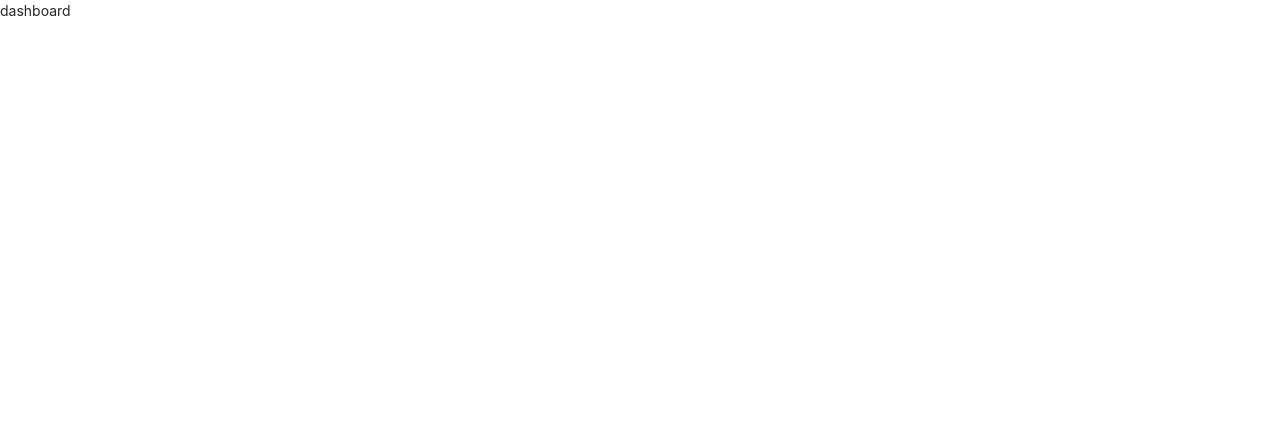
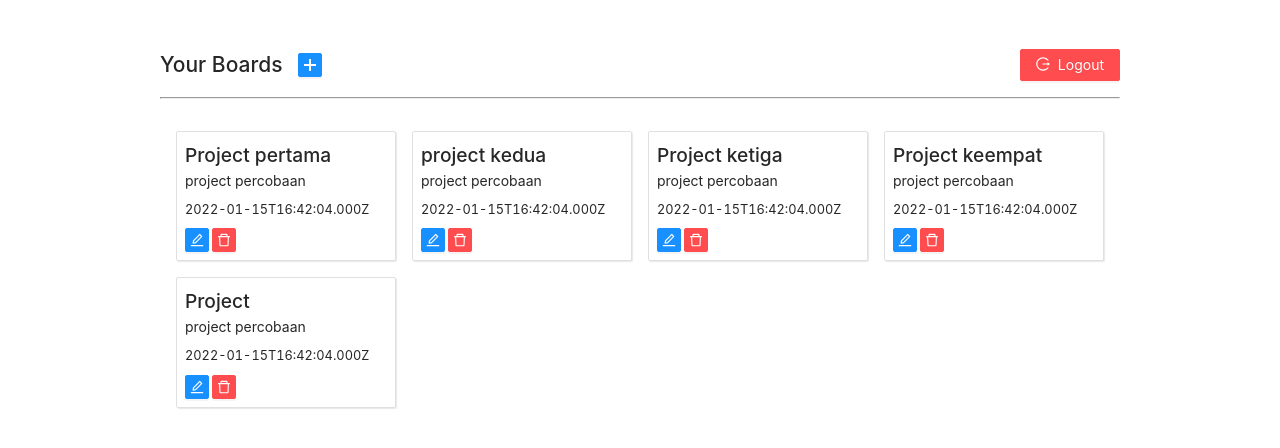
Before and after one commit to fuza-ail/kanban-project, a React (Create React App) app in the folder client/: page /dashboard in a window 1280 px wide. Shown: the top 448 px of the page. Built offline with nearby package versions, Linux system fonts and the light colour scheme.

Commit message:
dashboard

```diff
--- /dev/null
+++ b/client/src/components/boardCard/BoardCard.css
@@ -0,0 +1,39 @@
+.boardCard{
+  border: 1px solid rgba(128, 128, 128, 0.247);
+  border-radius:2px;
+  padding: 0.5rem;
+  box-shadow: 1px 1px 1px rgba(128, 128, 128, 0.185);
+  cursor: pointer;
+  transition: all 0.3s ease-in-out;
+}
+
+.boardCard:hover{
+  transform: scale(1.05);
+}
+
+.boardCard h2{
+  color:var(--primary-font-color);
+  font-size:1.2rem;
+}
+
+.boardCard-action{
+  display: flex;
+  gap: 0.2rem;
+}
+
+.boardCard-date{
+  font-size: 0.8rem;
+  margin: 0.5rem auto;
+}
+
+.dashboard-container .header{
+  display: flex;
+  align-items: center;
+  justify-content: space-between;
+}
+
+.dashboard-container .header .header-title{
+  display: flex;
+  align-items: center;
+  gap: 1rem;
+}
--- /dev/null
+++ b/client/src/components/boardCard/BoardCard.js
@@ -0,0 +1,29 @@
+import React from "react";
+import { Button } from "antd";
+import { DeleteOutlined, EditOutlined } from "@ant-design/icons";
+
+import "./BoardCard.css";
+
+export default function BoardCard(props) {
+  return (
+    <div className="boardCard">
+      <h2>{props.title}</h2>
+      <p>{props.description}</p>
+      <p className="boardCard-date">{props.date}</p>
+
+      <div className="boardCard-action">
+        <Button
+          type="primary"
+          icon={<EditOutlined />}
+          size="small"
+        ></Button>
+
+        <Button
+          type="danger"
+          icon={<DeleteOutlined />}
+          size="small"
+        ></Button>
+      </div>
+    </div>
+  );
+}
--- a/client/src/index.css
+++ b/client/src/index.css
@@ -1,4 +1,9 @@
 *{
+  padding: 0;
+  margin: 0;
+}
+
+h1,h2,h3,h4,p{
   padding: 0;
   margin: 0;
 }
--- a/client/src/index.js
+++ b/client/src/index.js
@@ -5,8 +5,8 @@ import reportWebVitals from "./reportWebVitals";
 import { BrowserRouter as Router } from "react-router-dom";
 
 // import "antd/dist/antd.css";
+import "antd/dist/antd.min.css";
 import "./index.css";
-import "antd/dist/antd.min.css";
 
 ReactDOM.render(
   <React.StrictMode>
--- /dev/null
+++ b/client/src/pages/dashboard/Dashboard.css
@@ -0,0 +1,23 @@
+.dashboard{
+  display: flex;
+  align-items: center;
+  justify-content: center;
+}
+
+.dashboard-container{
+  margin: 3rem auto;
+  width:60rem;
+}
+
+.dashboard-container hr{
+  margin: 1rem auto;
+}
+
+.dashboard .content{
+  padding: 1rem;
+  display: grid;
+  grid-template-columns: repeat(4,1fr);
+  gap: 1rem;
+  height:auto;
+  align-items: flex-start;
+}
--- a/client/src/pages/dashboard/Dashboard.js
+++ b/client/src/pages/dashboard/Dashboard.js
@@ -1,7 +1,78 @@
+import React from "react";
+import { Button } from "antd";
+import { PlusOutlined, LogoutOutlined } from "@ant-design/icons";
+
+import BoardCard from "../../components/boardCard/BoardCard";
+
+import "./Dashboard.css";
+
 export default function Dashboard() {
+  const data = [
+    {
+      title: "Project pertama",
+      description: "project percobaan",
+      date: new Date().toISOString()
+    },
+    {
+      title: "project kedua",
+      description: "project percobaan",
+      date: new Date().toISOString()
+    },
+    {
+      title: "Project ketiga",
+      description: "project percobaan",
+      date: new Date().toISOString()
+    },
+    {
+      title: "Project keempat",
+      description: "project percobaan",
+      date: new Date().toISOString()
+    },
+    {
+      title: "Project ",
+      description: "project percobaan",
+      date: new Date().toISOString()
+    }
+  ];
+
   return (
-    <div>
-      dashboard
+    <div className="dashboard">
+      <div className="dashboard-container">
+        <div className="header">
+          <div className="header-title">
+            <h2>Your Boards</h2>
+            <Button
+              type="primary"
+              icon={<PlusOutlined />}
+              size="small"
+            />
+          </div>
+
+          <Button
+            type="danger"
+            icon={<LogoutOutlined />}
+          >
+            Logout
+          </Button>
+        </div>
+
+        <hr />
+
+        <div className='content'>
+          {
+            data.map((el, idx)=>{
+              return (
+                <BoardCard
+                  key={idx}
+                  title={el.title}
+                  description={el.description}
+                  date={el.date}
+                />
+              );
+            })
+          }
+        </div>
+      </div>
     </div>
   );
 }
```
Also changed, not shown: client/src/components/groupContainer/GroupContainer.js (added, +11 -0 lines), client/src/components/groupContainer/GroupContainer.css (added).
